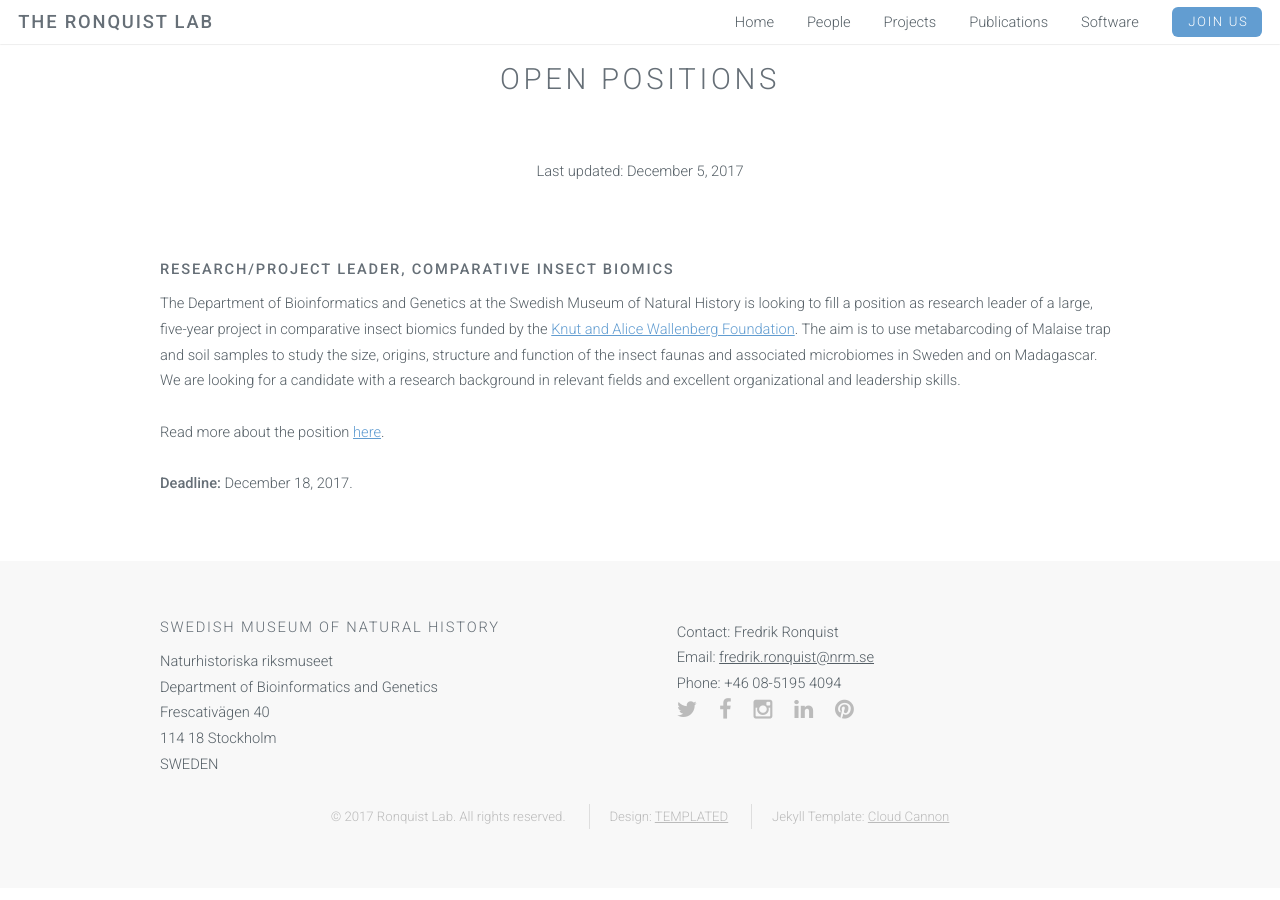
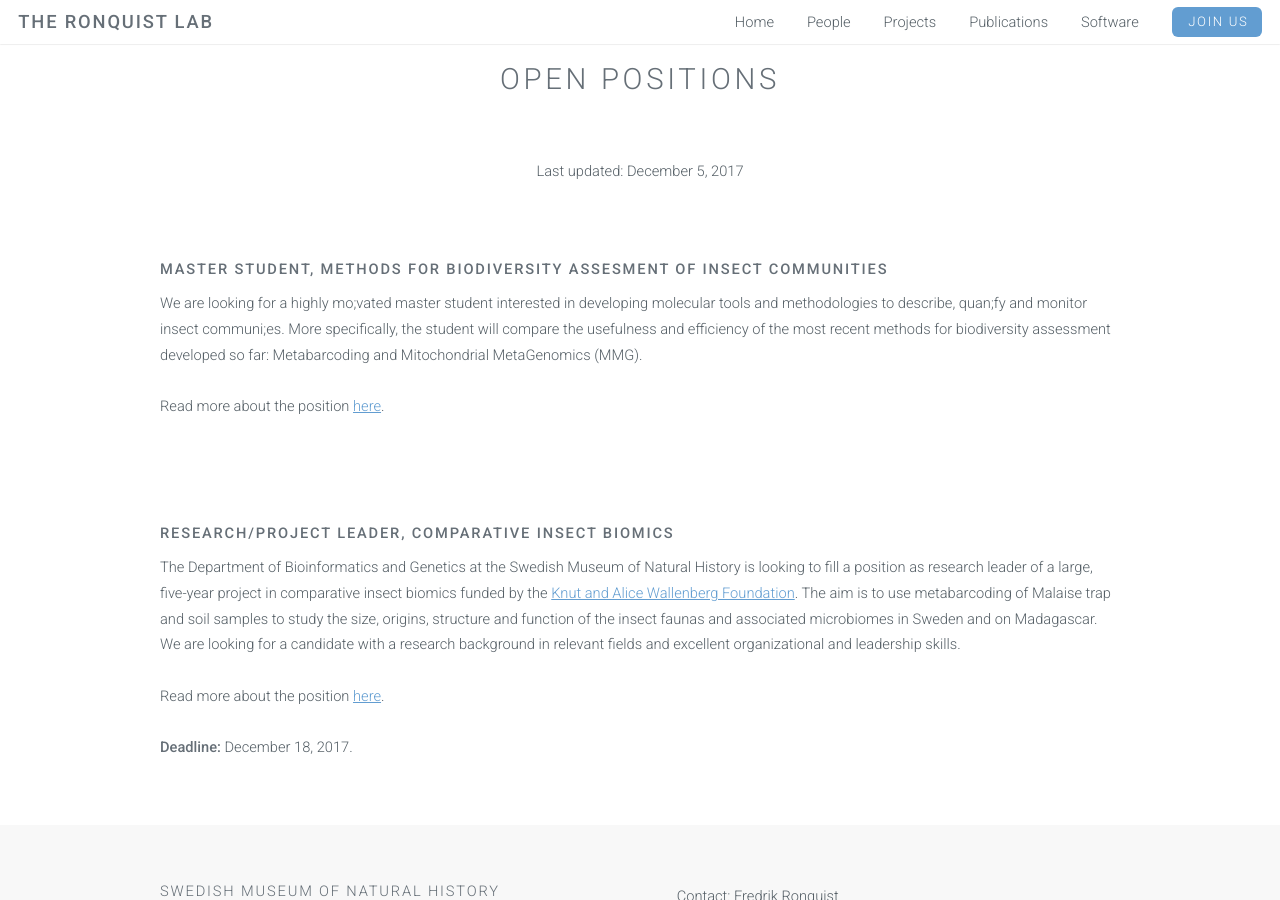
Before and after one commit to ronquistlab/ronquistlab.github.io, a Jekyll site: the page built from positions.html, in a window 1280 px wide and 900 px high, scrolled down 486 px. Built offline with Jekyll 4.4.1, drawn with Linux system fonts in a browser that asks for light colours.

Commit message:
Update positions.html

```diff
--- a/positions.html
+++ b/positions.html
@@ -12,6 +12,14 @@ layout: default
         <div class="align-center">
           Last updated: December 5, 2017
         </div>
+
+        <br/><br/><br/>
+        <h1><strong>Master Student, Methods for biodiversity assesment of insect communities</strong></h1>
+        <p>
+        We are looking for a highly mo;vated master student interested in developing molecular tools and methodologies to describe, quan;fy and monitor insect communi;es. More specifically, the student will compare the usefulness and efficiency of the most recent methods for biodiversity assessment developed so far: Metabarcoding and Mitochondrial MetaGenomics (MMG).
+        <br /><br />
+        Read more about the position <a href="{{ site.baseurl }}/docs/Msc_Ad" target="_blank">here</a>.
+      </p>
 
         <br/><br/><br/>
         <h1><strong>Research/Project Leader, Comparative Insect Biomics</strong></h1>
```
